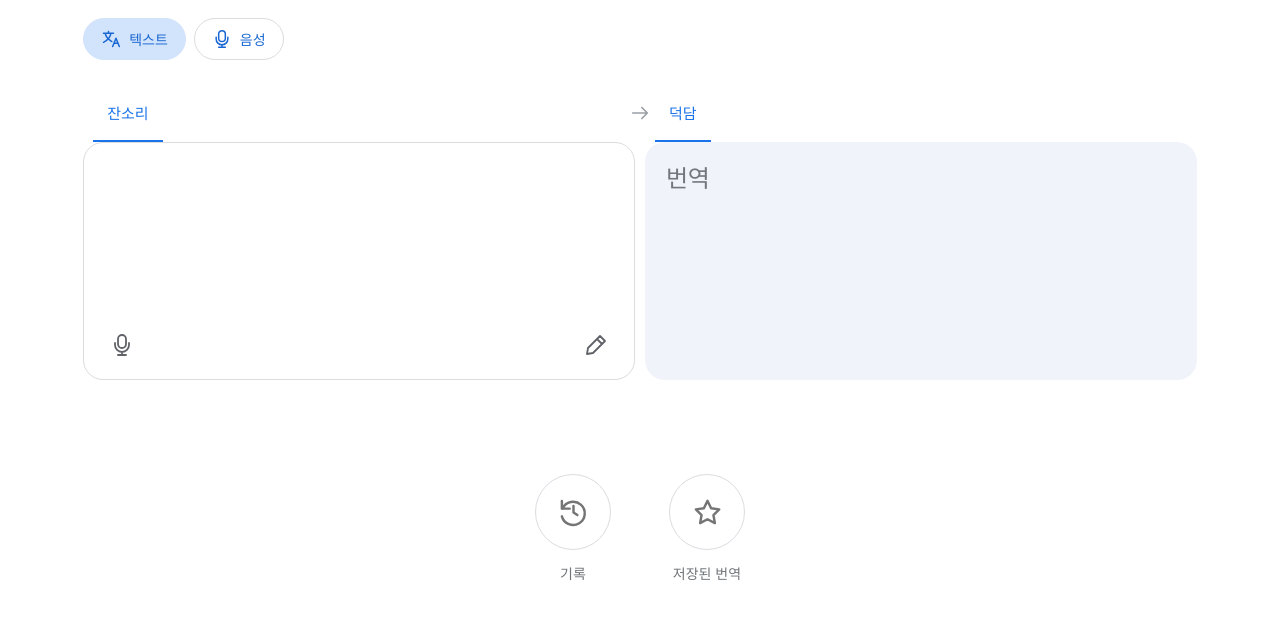
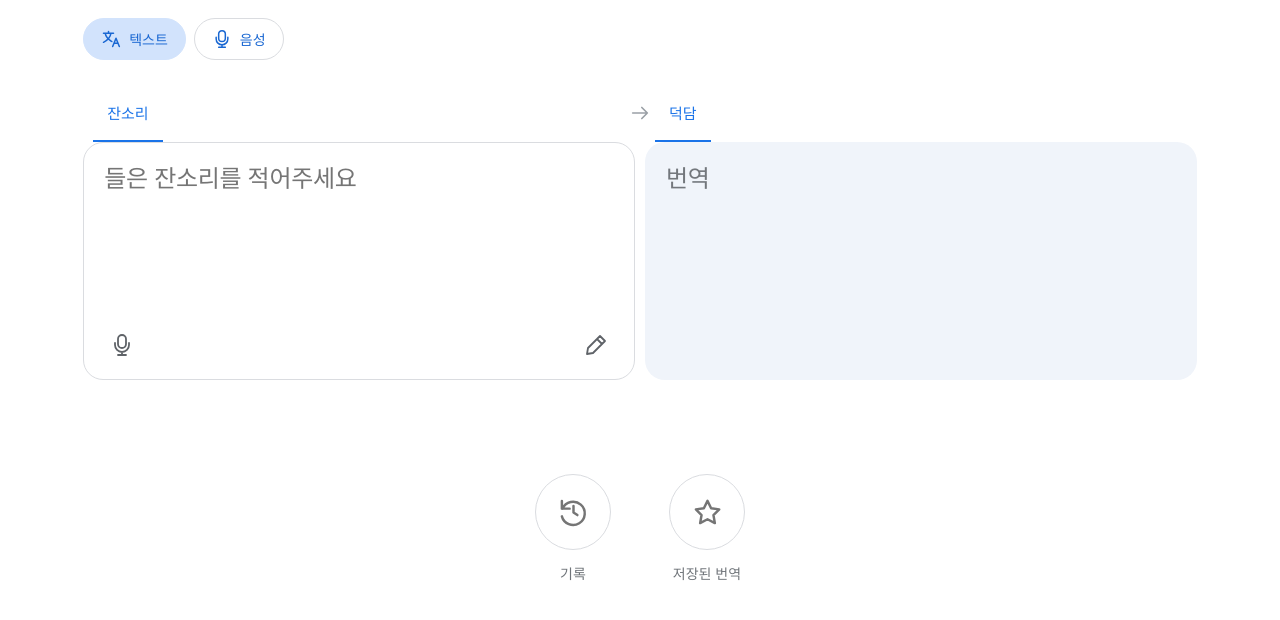
Before and after one commit to meoyaho/jansori, a website: page index.html in a window 1280 px wide. Shown: the part 76-696 px from the top of the page. Drawn offline with Linux system fonts and the light colour scheme.

Commit message:
Add concise input placeholder

```diff
--- a/index.html
+++ b/index.html
@@ -25,7 +25,7 @@
       <div class="panels">
         <section class="source-panel" aria-label="잔소리 입력">
           <button id="clear" class="icon-button panel-top-action" aria-label="입력 지우기" title="지우기" hidden><i data-icon="close"></i></button>
-          <textarea id="source" aria-label="번역할 잔소리" maxlength="300" spellcheck="false"></textarea>
+          <textarea id="source" aria-label="번역할 잔소리" placeholder="들은 잔소리를 적어주세요" maxlength="300" spellcheck="false"></textarea>
           <div class="panel-toolbar">
             <button class="icon-button" id="listen" aria-label="잔소리 듣기" aria-pressed="false" title="잔소리 듣기"><i data-icon="mic"></i></button>
             <span id="listening-status" role="status" hidden>듣는 중…</span>
```
